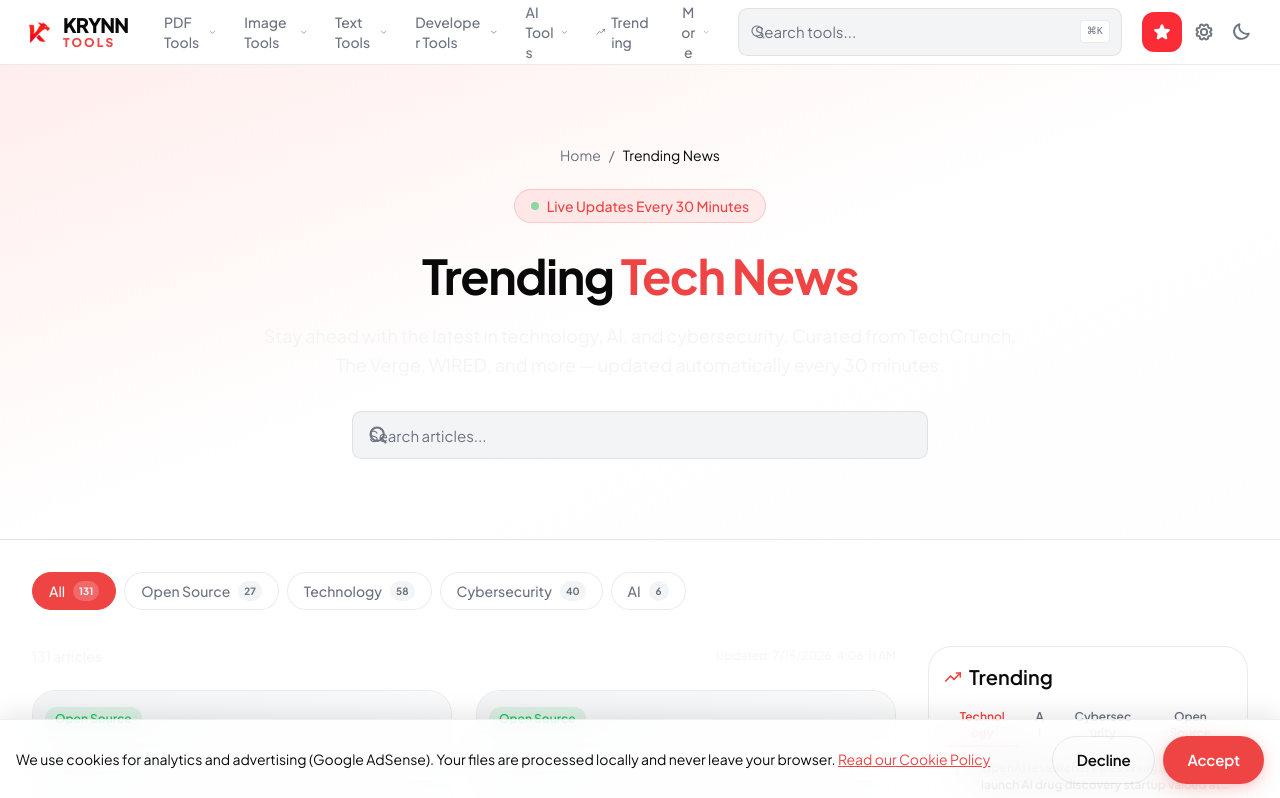
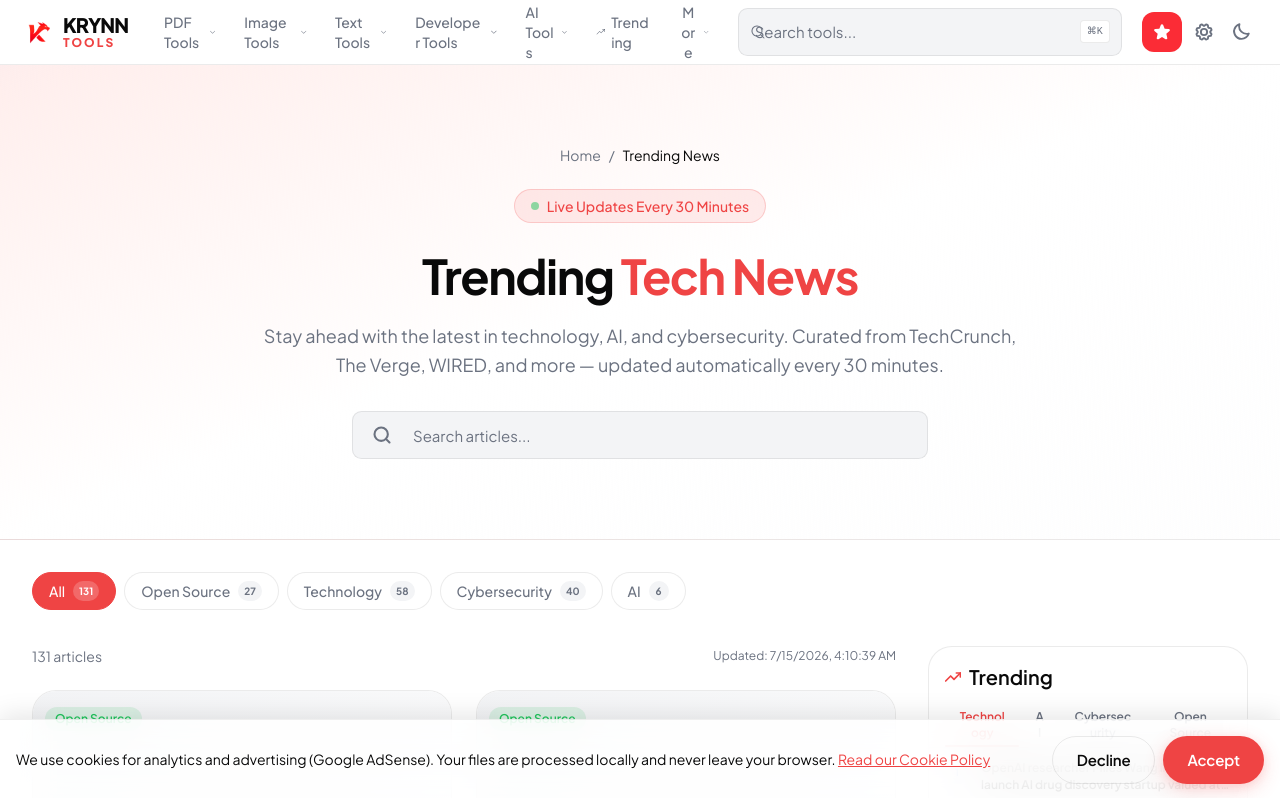
Before and after one commit to abhijithmr226/krynn-tools, a React (Vite) app in the folder artifacts/krynn-tools/: page /trending-news in a window 1280 px wide. Shown: the top 798 px of the page. Built offline with nearby package versions, Linux system fonts and the light colour scheme.

Commit message:
fix: change color-muted to color-muted-foreground in trending-news text, and fix overlapping search bar input text

```diff
--- a/artifacts/krynn-tools/src/app/trending-news/SearchBar.tsx
+++ b/artifacts/krynn-tools/src/app/trending-news/SearchBar.tsx
@@ -41,7 +41,8 @@ export default function SearchBar({ value, onChange, placeholder = "Search artic
         value={localValue}
         onChange={handleChange}
         placeholder={placeholder}
-        className="h-12 w-full rounded-xl border border-[var(--color-border)] bg-[var(--color-card)] pl-14 pr-12 text-sm text-[var(--color-foreground)] placeholder:text-[var(--color-muted-foreground)] transition-all duration-200 focus:border-[var(--color-primary)] focus:ring-2 focus:ring-[var(--color-primary)]/20 focus:outline-none"
+        className="h-12 w-full rounded-xl border border-[var(--color-border)] bg-[var(--color-card)] text-sm text-[var(--color-foreground)] placeholder:text-[var(--color-muted-foreground)] transition-all duration-200 focus:border-[var(--color-primary)] focus:ring-2 focus:ring-[var(--color-primary)]/20 focus:outline-none"
+        style={{ paddingLeft: "3.75rem", paddingRight: "3.25rem" }}
       />
       <svg
         width="20"
@@ -52,7 +53,7 @@ export default function SearchBar({ value, onChange, placeholder = "Search artic
         strokeWidth="2.5"
         strokeLinecap="round"
         strokeLinejoin="round"
-        className="absolute left-4 top-1/2 -translate-y-1/2 pointer-events-none"
+        className="absolute left-5 top-1/2 -translate-y-1/2 pointer-events-none"
       >
         <circle cx="11" cy="11" r="8" />
         <line x1="21" y1="21" x2="16.65" y2="16.65" />
--- a/artifacts/krynn-tools/src/app/trending-news/page.tsx
+++ b/artifacts/krynn-tools/src/app/trending-news/page.tsx
@@ -110,7 +110,7 @@ export default function TrendingNewsPage() {
             <h1 className="text-4xl md:text-5xl font-bold text-[var(--color-foreground)] mb-4 tracking-tight">
               Trending <span className="text-[var(--color-primary)]">Tech News</span>
             </h1>
-            <p className="text-lg text-[var(--color-muted)] mb-8 leading-relaxed">
+            <p className="text-lg text-[var(--color-muted-foreground)] mb-8 leading-relaxed">
               Stay ahead with the latest in technology, AI, and cybersecurity. Curated from TechCrunch, The Verge, WIRED, and more — updated automatically every 30 minutes.
             </p>
             <div className="max-w-xl mx-auto">
@@ -145,13 +145,13 @@ export default function TrendingNewsPage() {
           {/* Main Content */}
           <main className="flex-1 min-w-0">
             <div className="flex items-center justify-between mb-6">
-              <p className="text-sm text-[var(--color-muted)]">
+              <p className="text-sm text-[var(--color-muted-foreground)]">
                 {loading ? 'Loading...' : `${filtered.length} article${filtered.length !== 1 ? 's' : ''}`}
                 {activeCategory !== 'All' && ` in ${activeCategory}`}
                 {search && ` matching "${search}"`}
               </p>
               {data && (
-                <p className="text-xs text-[var(--color-muted)]">
+                <p className="text-xs text-[var(--color-muted-foreground)]">
                   Updated: {new Date(data.lastUpdated).toLocaleString()}
                 </p>
               )}
@@ -159,7 +159,7 @@ export default function TrendingNewsPage() {
 
             {error && (
               <div className="text-center py-16 bg-[var(--color-card)] rounded-2xl border border-[var(--color-border)]">
-                <p className="text-[var(--color-muted)] mb-4">{error}</p>
+                <p className="text-[var(--color-muted-foreground)] mb-4">{error}</p>
                 <button onClick={() => window.location.reload()} className="px-6 py-2 bg-[var(--color-primary)] text-white rounded-xl hover:opacity-90 transition-opacity">
                   Try Again
                 </button>
@@ -176,9 +176,9 @@ export default function TrendingNewsPage() {
               <>
                 {visible.length === 0 ? (
                   <div className="text-center py-16 bg-[var(--color-card)] rounded-2xl border border-[var(--color-border)]">
-                    <svg className="w-16 h-16 mx-auto text-[var(--color-muted)] mb-4" fill="none" viewBox="0 0 24 24" stroke="currentColor"><path strokeLinecap="round" strokeLinejoin="round" strokeWidth={1.5} d="M19.5 14.25v-2.625a3.375 3.375 0 00-3.375-3.375h-1.5A1.125 1.125 0 0113.5 7.125v-1.5a3.375 3.375 0 00-3.375-3.375H8.25m0 12.75h7.5m-7.5 3H12M10.5 2.25H5.625c-.621 0-1.125.504-1.125 1.125v17.25c0 .621.504 1.125 1.125 1.125h12.75c.621 0 1.125-.504 1.125-1.125V11.25a9 9 0 00-9-9z" /></svg>
+                    <svg className="w-16 h-16 mx-auto text-[var(--color-muted-foreground)] mb-4" fill="none" viewBox="0 0 24 24" stroke="currentColor"><path strokeLinecap="round" strokeLinejoin="round" strokeWidth={1.5} d="M19.5 14.25v-2.625a3.375 3.375 0 00-3.375-3.375h-1.5A1.125 1.125 0 0113.5 7.125v-1.5a3.375 3.375 0 00-3.375-3.375H8.25m0 12.75h7.5m-7.5 3H12M10.5 2.25H5.625c-.621 0-1.125.504-1.125 1.125v17.25c0 .621.504 1.125 1.125 1.125h12.75c.621 0 1.125-.504 1.125-1.125V11.25a9 9 0 00-9-9z" /></svg>
                     <h3 className="text-lg font-semibold text-[var(--color-foreground)] mb-2">No articles found</h3>
-                    <p className="text-[var(--color-muted)]">Try adjusting your search or filters.</p>
+                    <p className="text-[var(--color-muted-foreground)]">Try adjusting your search or filters.</p>
                   </div>
                 ) : (
                   <div className="grid grid-cols-1 md:grid-cols-2 gap-6">
```
Also changed, not shown: artifacts/krynn-tools/public/trending-news/data.json, 1 other file (tests, documents, lock files or other folders).
